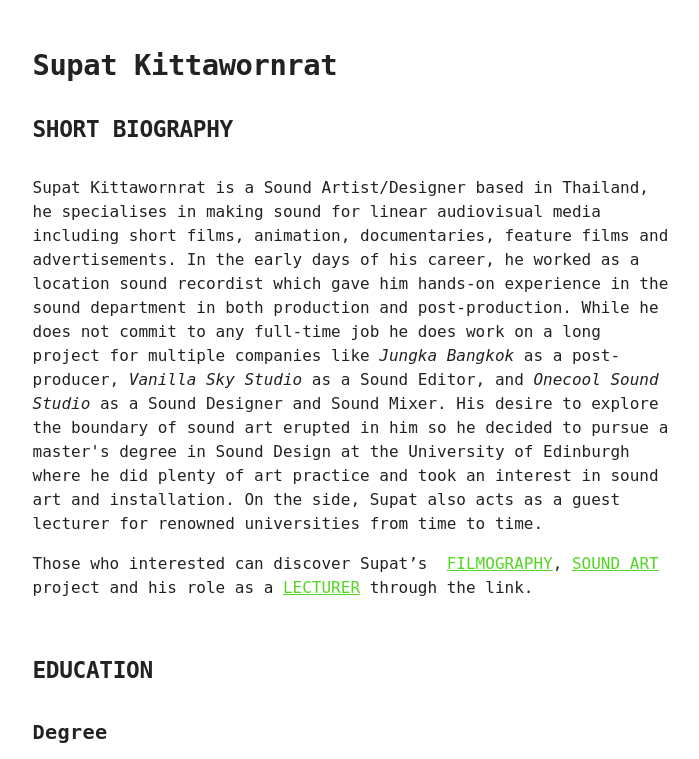
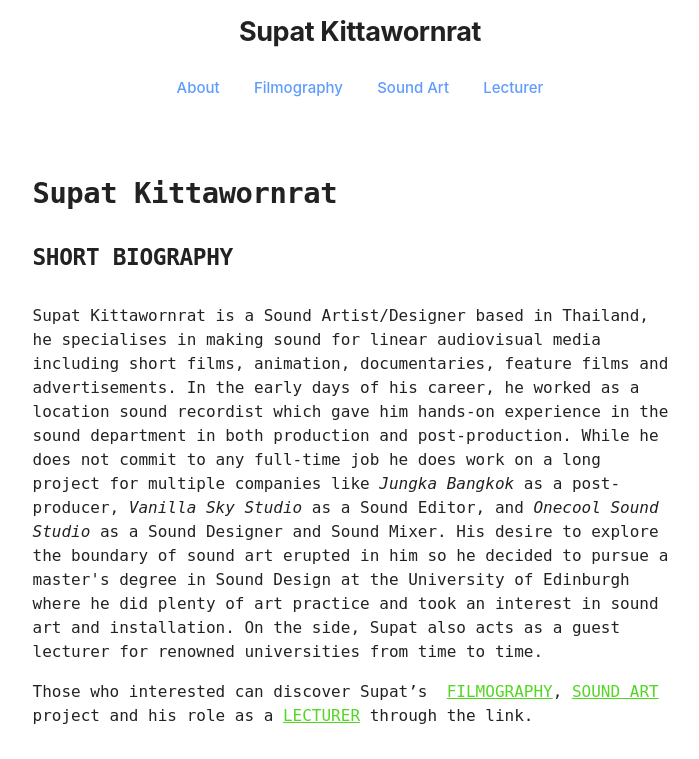
Before and after one commit to SupatKitt/SupatK.github.io, a plain HTML site: page SupatKittawornrat.html in a window 1280 px wide. Shown: the top 759 px of the page, without its empty margins (280-979 px from the left). Drawn offline with Linux system fonts and the light colour scheme; a web font is replaced by a local one.

Commit message:
reupload html

```diff
--- a/SupatKittawornrat.html
+++ b/SupatKittawornrat.html
@@ -1,4 +1,67 @@
-<!DOCTYPE html> <html><head>
+
+<!DOCTYPE html>
+<html lang="en">
+<head>
+    <meta charset="UTF-8">
+    <meta name="viewport" content="width=device-width, initial-scale=1.0">
+    <title>Supat Kittawornrat</title>
+    <style>
+        body {
+            font-family: 'Avenir', -apple-system, BlinkMacSystemFont, 'Segoe UI', Roboto, Oxygen, Ubuntu, Cantarell, 'Open Sans', 'Helvetica Neue', sans-serif;
+            line-height: 1.6;
+            margin: 0;
+            padding: 2em;
+            background-color: #1e1e1e;
+            color: #e4e4e4;
+        }
+        header {
+            text-align: center;
+            margin-bottom: 2em;
+        }
+        h1 {
+            font-size: 2em;
+            font-weight: 600;
+            margin-bottom: 0.5em;
+            color: #ffffff;
+        }
+        nav {
+            text-align: center;
+            margin-bottom: 2em;
+        }
+        nav a {
+            color: #5e9cff;
+            text-decoration: none;
+            margin: 0 1em;
+            font-weight: 500;
+        }
+        nav a:hover {
+            text-decoration: underline;
+        }
+        main {
+            max-width: 800px;
+            margin: 0 auto;
+            text-align: left;
+        }
+        footer {
+            text-align: center;
+            margin-top: 2em;
+            font-size: 0.8em;
+            color: #9a9a9a;
+        }
+    </style>
+</head>
+<body>
+    <header>
+        <h1>Supat Kittawornrat</h1>
+    </header>
+    <nav>
+        <a href="SupatKittawornrat.html">About</a>
+        <a href="FILMOGRAPHY.html">Filmography</a>
+        <a href="SOUNDART.html">Sound Art</a>
+        <a href="LECTURER.html">Lecturer</a>
+    </nav>
+    <main>
+        <!DOCTYPE html> <html><head>
 		<title>Supat Kittawornrat</title>
 		<base href="../">
 		<meta id="root-path" root-path="../">
@@ -15,4 +78,10 @@
 (Distinction)<br>
 BA in Acting and Directing at Srinakharinwirot University Thailand<br>
 (Second Class Honors)</p></div></div></div><div class="el-h4 heading-wrapper"><h4 data-heading="Diploma" dir="auto" class="heading" id="Diploma"><div class="heading-collapse-indicator collapse-indicator collapse-icon"><svg xmlns="http://www.w3.org/2000/svg" width="24" height="24" viewBox="0 0 24 24" fill="none" stroke="currentColor" stroke-width="2" stroke-linecap="round" stroke-linejoin="round" class="svg-icon right-triangle"><path d="M3 8L12 17L21 8"></path></svg></div>Diploma</h4><div class="heading-children"><div class="el-p"><p dir="auto">Junior Master of Business Administration Chula (JUMC) at <em>Chulalongkorn University</em></p></div></div></div></div></div><div class="el-h3 heading-wrapper"><h3 data-heading="CONTACT" dir="auto" class="heading" id="CONTACT"><div class="heading-collapse-indicator collapse-indicator collapse-icon"><svg xmlns="http://www.w3.org/2000/svg" width="24" height="24" viewBox="0 0 24 24" fill="none" stroke="currentColor" stroke-width="2" stroke-linecap="round" stroke-linejoin="round" class="svg-icon right-triangle"><path d="M3 8L12 17L21 8"></path></svg></div>CONTACT</h3><div class="heading-children"><div class="el-p"><p dir="auto">📞&nbsp;Tel: (+66)096-3691-928<br>
-📮&nbsp;E-mail: <a data-tooltip-position="top" aria-label="mailto:officialsupatk@gmail.com" rel="noopener nofollow" class="external-link" href="mailto:officialsupatk@gmail.com" target="_blank">officialsupatk@gmail.com</a></p></div><div class="mod-footer mod-ui"></div></div></div></div></div></body></html>
+📮&nbsp;E-mail: <a data-tooltip-position="top" aria-label="mailto:officialsupatk@gmail.com" rel="noopener nofollow" class="external-link" href="mailto:officialsupatk@gmail.com" target="_blank">officialsupatk@gmail.com</a></p></div><div class="mod-footer mod-ui"></div></div></div></div></div>
+    </main>
+    <footer>
+        &copy; 2024 Supat Kittawornrat. All rights reserved.
+    </footer>
+</body>
+</html>
```
Also changed, not shown: filmography.html (+71 -2 lines).
